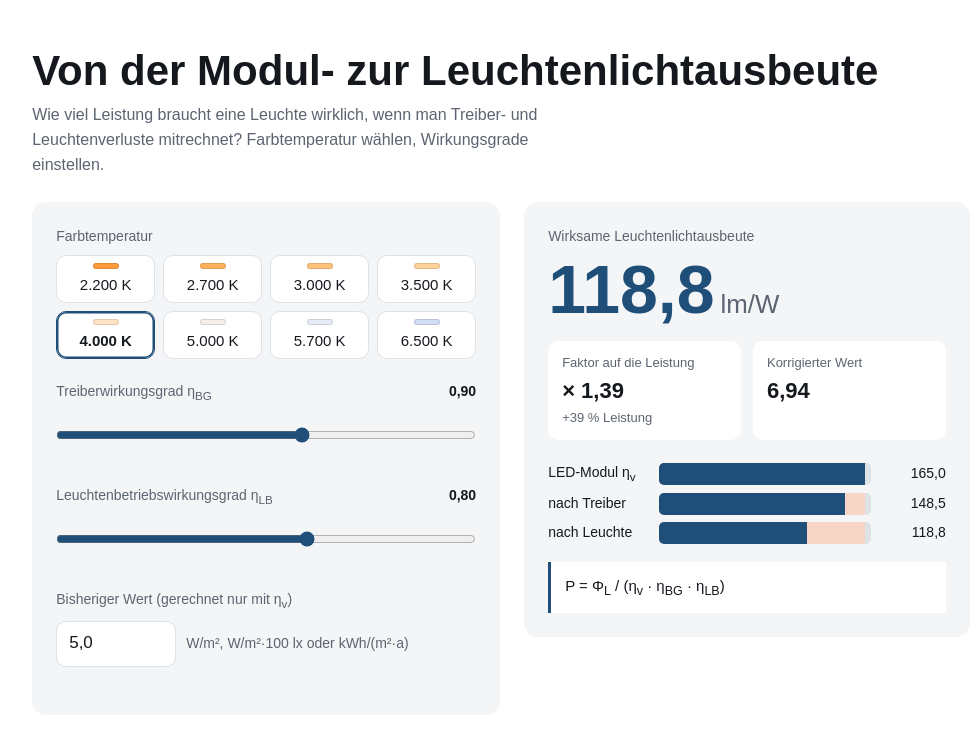
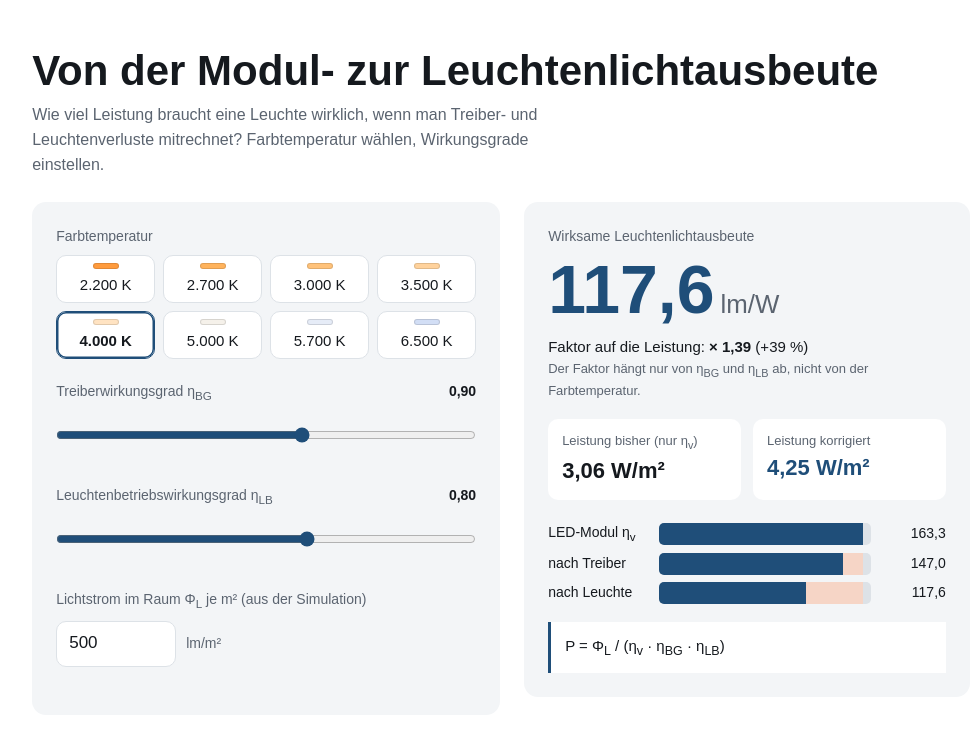
Before and after one commit to mawa-things/Lichtausbeute, a plain HTML site: page index.html in a window 1280 px wide. Shown: the top 736 px of the page, without its empty margins (139-1116 px from the left). Drawn offline with Linux system fonts and the light colour scheme.

Commit message:
Add files via upload

```diff
--- a/index.html
+++ b/index.html
@@ -40,6 +40,7 @@ input[type=range]{width:100%;height:44px;accent-color:var(--acc);margin:0}
 .res p{margin:0;font-size:13px;color:var(--mute)}
 .res strong{display:block;font-size:22px;font-variant-numeric:tabular-nums;white-space:nowrap}
 .chain{margin-top:22px}
+.facline{margin:12px 0 0;font-size:15px}.facline b{font-variant-numeric:tabular-nums}.facline span{display:block;font-size:13px;color:var(--mute)}
 .bar{display:grid;grid-template-columns:7.2em minmax(0,1fr) 4.6em;align-items:center;gap:10px;margin:7px 0;font-size:14px}
 .bar .t{height:22px;border-radius:5px;background:var(--line);overflow:hidden;display:flex}
 .bar .f{height:100%;background:var(--acc);transition:width .25s}
@@ -73,8 +74,8 @@ h2{font-size:18px;margin:0 0 4px}
     <input type="range" id="lb" min="0.50" max="1.00" step="0.01" value="0.80">
   </div>
   <div class="row" style="margin-bottom:0">
-    <label class="lbl" for="pin"><span>Bisheriger Wert (gerechnet nur mit η<sub>v</sub>)</span></label>
-    <div class="num"><input type="text" inputmode="decimal" id="pin" value="5,0"><span>W/m², W/m²·100 lx oder kWh/(m²·a)</span></div>
+    <label class="lbl" for="pin"><span>Lichtstrom im Raum Φ<sub>L</sub> je m² (aus der Simulation)</span></label>
+    <div class="num"><input type="text" inputmode="decimal" id="pin" value="500"><span>lm/m²</span></div>
     <div class="err" id="err" aria-live="polite"></div>
   </div>
 </section>
@@ -82,9 +83,10 @@ h2{font-size:18px;margin:0 0 4px}
 <section class="card" aria-label="Ergebnis">
   <p class="lbl">Wirksame Leuchtenlichtausbeute</p>
   <div class="big" id="eff">–</div>
+  <p class="facline" id="fac">–</p>
   <div class="res">
-    <div><p>Faktor auf die Leistung</p><strong id="fac">–</strong><p id="pct"></p></div>
-    <div><p>Korrigierter Wert</p><strong id="cor">–</strong></div>
+    <div><p>Leistung bisher (nur η<sub>v</sub>)</p><strong id="old">–</strong></div>
+    <div><p>Leistung korrigiert</p><strong id="cor" style="color:var(--acc)">–</strong></div>
   </div>
   <div class="chain" aria-label="Verlustkette">
     <div class="bar"><span>LED-Modul η<sub>v</sub></span><div class="t"><div class="f" id="b1"></div></div><span class="v" id="v1"></span></div>
@@ -109,7 +111,7 @@ h2{font-size:18px;margin:0 0 4px}
 
 <script>
 {
-const D=[[2200,131],[2700,152],[3000,158],[3500,159],[4000,165],[5000,165],[5700,165],[6500,161]];
+const D=[[2200,131.1],[2700,151.9],[3000,157.3],[3500,161.3],[4000,163.3],[5000,166.5],[5700,165.9],[6500,163.6]];
 const SW={2200:'#ff9b3d',2700:'#ffb35c',3000:'#ffc27a',3500:'#ffd29c',4000:'#ffe3c2',5000:'#f5f1ea',5700:'#e6ecf7',6500:'#d2def5'};
 const fmt=(v,d)=>v.toLocaleString('de-DE',{minimumFractionDigits:d,maximumFractionDigits:d});
 let sel=4000;
@@ -145,10 +147,10 @@ function upd(){
   const ev=D.find(d=>d[0]===sel)[1],bg=+$('bg').value,lb=+$('lb').value,fac=1/(bg*lb);
   $('bgv').textContent=fmt(bg,2);$('lbv').textContent=fmt(lb,2);
   $('eff').innerHTML=`${fmt(ev*bg*lb,1)}<small>lm/W</small>`;
-  $('fac').textContent='× '+fmt(fac,2);$('pct').textContent='+'+fmt((fac-1)*100,0)+' % Leistung';
+  $('fac').innerHTML=`Faktor auf die Leistung: <b>× ${fmt(fac,2)}</b> (+${fmt((fac-1)*100,0)} %)<span>Der Faktor hängt nur von η<sub>BG</sub> und η<sub>LB</sub> ab, nicht von der Farbtemperatur.</span>`;
   const raw=$('pin').value.trim().replace(',','.'),p=parseFloat(raw);
-  if(raw===''||isNaN(p)||p<0||!/^\d*\.?\d*$/.test(raw)){$('err').textContent='Bitte eine Zahl ≥ 0 eingeben, z. B. 5,0';$('cor').textContent='–';}
-  else{$('err').textContent='';$('cor').textContent=fmt(p*fac,2);}
+  if(raw===''||isNaN(p)||p<0||!/^\d*\.?\d*$/.test(raw)){$('err').textContent='Bitte eine Zahl ≥ 0 eingeben, z. B. 500';$('old').textContent='–';$('cor').textContent='–';}
+  else{$('err').textContent='';$('old').textContent=fmt(p/ev,2)+' W/m²';$('cor').textContent=fmt(p/(ev*bg*lb),2)+' W/m²';}
   const mx=170,w1=ev/mx*100,w2=ev*bg/mx*100,w3=ev*bg*lb/mx*100;
   $('b1').style.width=w1+'%';$('v1').textContent=fmt(ev,1);
   $('b2').style.width=w2+'%';$('l2').style.width=(w1-w2)+'%';$('v2').textContent=fmt(ev*bg,1);
```
